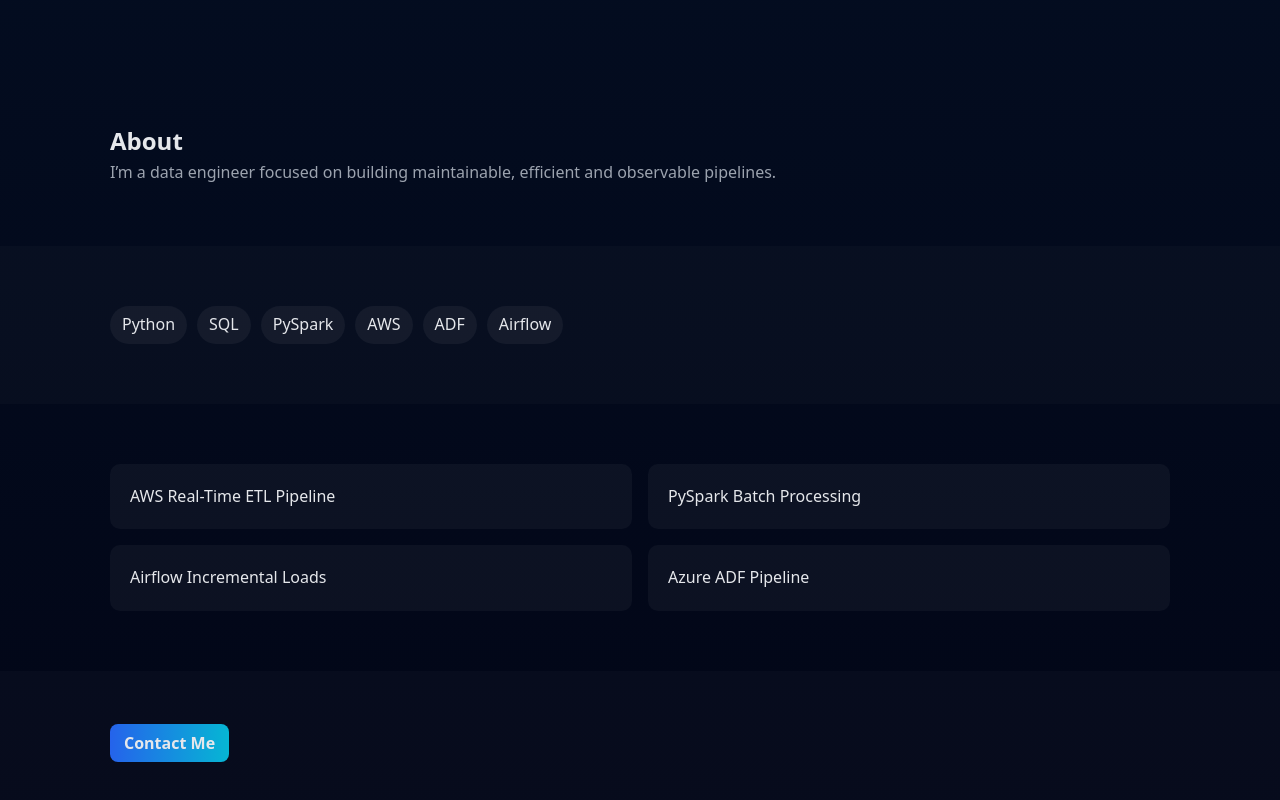
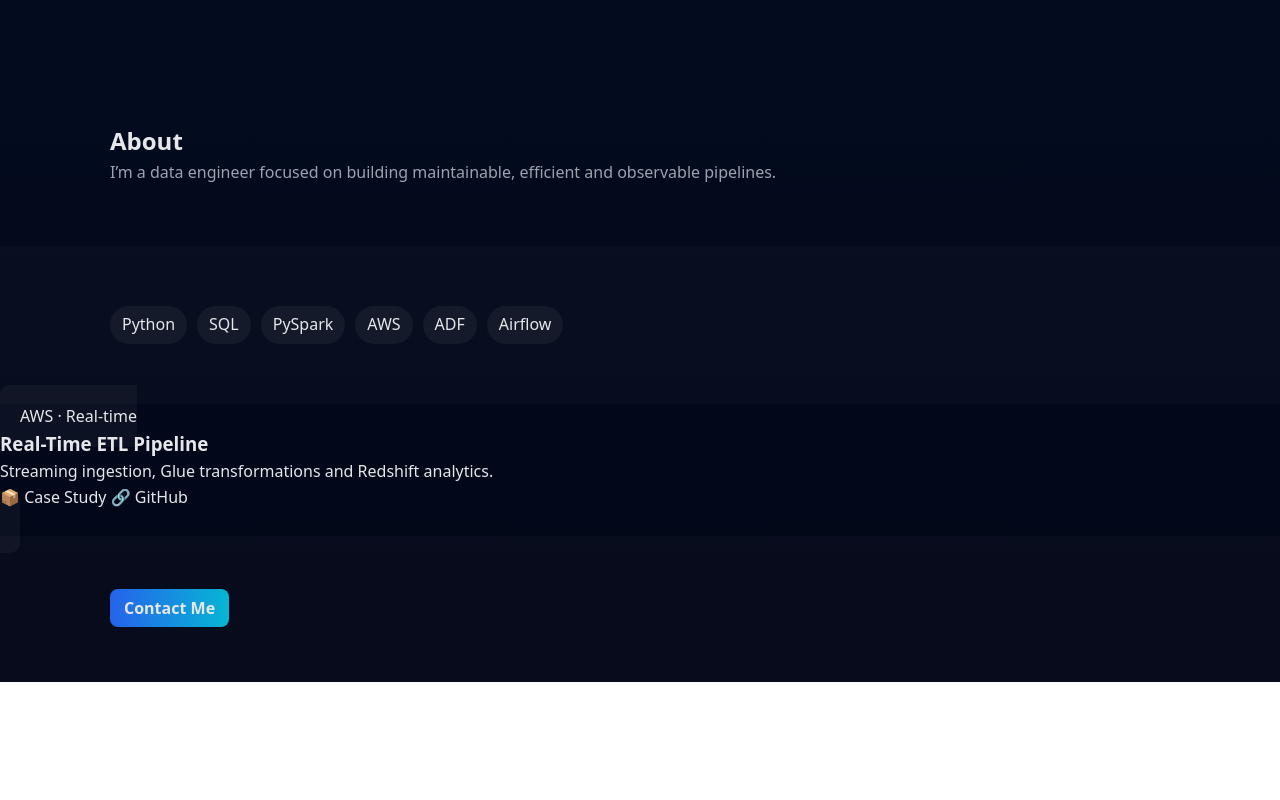
Before and after one commit to SatayamGautam/data-engineer-portfolio, a plain HTML site: page index.html in a window 1280 px wide. Shown: the part 525-1325 px from the top of the page. After the commit the page ends 1207 px from the top, so only its background shows below. Drawn offline with Linux system fonts and the light colour scheme.

Commit message:
Update index.html

```diff
--- a/index.html
+++ b/index.html
@@ -109,14 +109,16 @@
 </section>
 
 <!-- PROJECTS -->
-<section id="projects" class="section">
-  <div class="container projects-grid">
-    <div class="proj-card">AWS Real-Time ETL Pipeline</div>
-    <div class="proj-card">PySpark Batch Processing</div>
-    <div class="proj-card">Airflow Incremental Loads</div>
-    <div class="proj-card">Azure ADF Pipeline</div>
+<a class="proj-card" href="project-aws-realtime-etl.html">
+  <span class="proj-tag">AWS · Real-time</span>
+  <h3>Real-Time ETL Pipeline</h3>
+  <p>Streaming ingestion, Glue transformations and Redshift analytics.</p>
+
+  <div class="proj-links">
+    <span>📦 Case Study</span>
+    <span>🔗 GitHub</span>
   </div>
-</section>
+</a>
 
 <!-- CONTACT -->
 <section id="contact" class="section alt">
```
